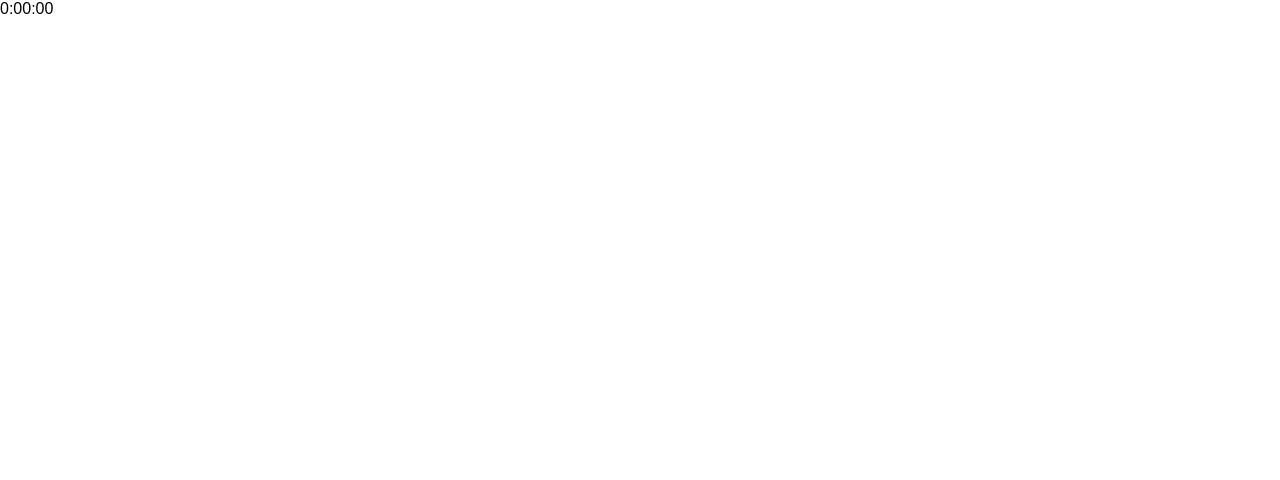
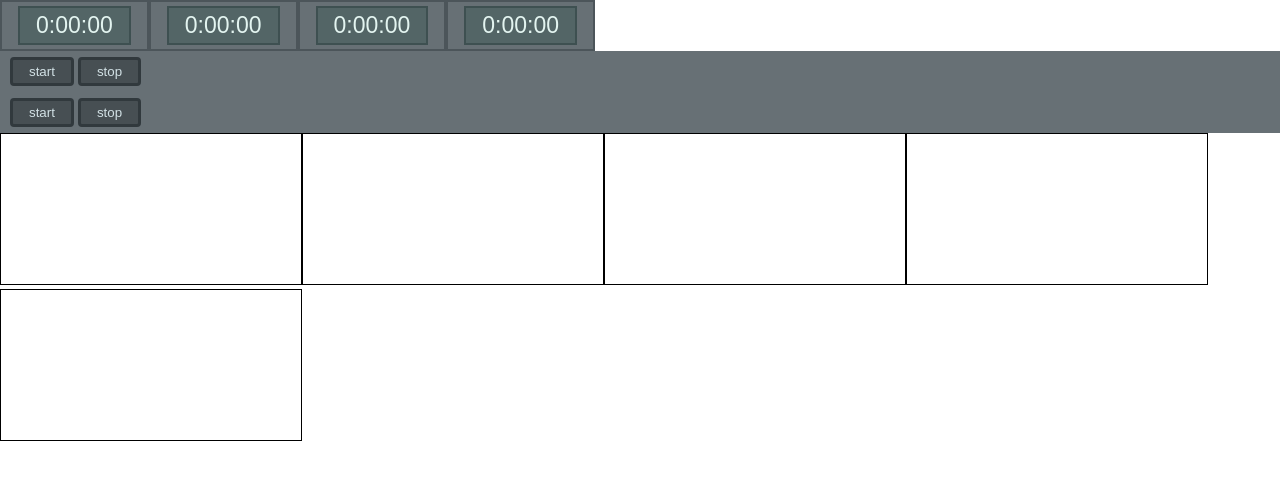
Before and after one commit to ZehCnaS34/bmw, a React (Create React App) app: page / in a window 1280 px wide. Shown: the top 480 px of the page. Built offline with nearby package versions, Linux system fonts and the light colour scheme.

Commit message:
Timelines, Tickers, Controls

```diff
--- a/public/index.html
+++ b/public/index.html
@@ -19,7 +19,7 @@
       work correctly both with client-side routing and a non-root public URL.
       Learn how to configure a non-root public URL by running `npm run build`.
     -->
-    <title>React App</title>
+    <title>BMW</title>
   </head>
   <body>
     <noscript>
--- a/src/App.js
+++ b/src/App.js
@@ -1,17 +1,24 @@
 import React, { Component } from 'react';
-import { connect } from 'react-redux';
 
 import Timer from './containers/Timer';
-
-// const T = connect(mapStateToProps, mapDispatchToProps)(TT);
+import PlaybackControl from './containers/PlaybackControl';
+import Timeline from './containers/Timeline';
 
 class App extends Component {
   render() {
     return (
       <div className="App">
         <Timer/>
-        {/* <PlayControl /> */}
-        {/* <ChannelRack /> */}
+        <Timer/>
+        <Timer/>
+        <Timer/>
+        <PlaybackControl />
+        <PlaybackControl />
+        <Timeline />
+        <Timeline />
+        <Timeline />
+        <Timeline />
+        <Timeline />
       </div>
     );
   }
--- a/src/actions/index.js
+++ b/src/actions/index.js
@@ -19,5 +19,6 @@ export const resetTime = () => ({
 
 export const stopTime = () => {
     clearInterval(timer);
-    return { type: 'START_TIME' }
+    return { type: 'STOP_TIME' }
 }
+window.stopTime = stopTime;
--- /dev/null
+++ b/src/components/PlaybackControl.css
@@ -0,0 +1,27 @@
+.playback-control div {
+    padding: 4px 8px;
+    background: #677075;
+}
+
+.playback-control button {
+    background: #474F53;
+    color: #D2E1E5;
+    display: inline-block;
+    border: 3px solid #31393D;
+    margin: 2px;
+    padding: 4px 16px;
+    border-radius: 4px;
+}
+
+.playback-control button:first {
+    border-top-left-radius: 15px;
+    border-bottom-left-radius: 15px;
+}
+
+.playback-control button.active {
+    background: #333B40;
+    color: #BAF35A;
+    display: inline-block;
+    border: 3px solid #252D32;
+    padding: 4px 16px;
+}
--- /dev/null
+++ b/src/components/PlaybackControl.js
@@ -0,0 +1,18 @@
+import React from 'react';
+import './PlaybackControl.css';
+import { PassThrough } from 'stream';
+
+const PlaybackControl = ({ startTime, stopTime, paused }) => {
+    return (
+        <div className="playback-control">
+            <div>
+                <button
+                    className={paused ? '' : 'active'}
+                    onClick={paused ? startTime : stopTime}>{paused ? 'start' : 'pause'}</button>
+                <button onClick={stopTime}>stop</button>
+            </div>
+        </div>
+    );
+}
+
+export default PlaybackControl;
--- a/src/components/Timeline.js
+++ b/src/components/Timeline.js
@@ -1,4 +1,27 @@
 import React from 'react';
 
 class Timeline extends React.Component {
+
+    constructor() {
+        super();
+        this.state = {ready: false};
+    }
+
+    draw(canvas) {
+        this.canvas = canvas;
+    }
+
+    render() {
+        if (typeof this.canvas !== 'undefined') {
+            let x = (this.props.time / 60 * this.canvas.width) % this.canvas.width;
+            const ctx = this.canvas.getContext('2d');
+            ctx.fillStyle = '#34444E';
+            ctx.fillRect(0, 0, this.canvas.width, this.canvas.height);
+            ctx.fillStyle = 'white';
+            ctx.fillRect(x, 0, 1, this.canvas.height);
+        }
+        return <canvas ref={this.draw.bind(this)} style={{ border: '1px solid black' }} />
+    }
 }
+
+export default Timeline;
--- /dev/null
+++ b/src/components/Timer.css
@@ -0,0 +1,15 @@
+.timer {
+    padding: 4px 16px;
+    background: #677075;
+    display: inline-block;
+    border: 2px solid #4C555A;
+}
+
+.timer div {
+    background: #536566;
+    color: #E3F4F0;
+    display: inline-block;
+    border: 2px solid #3E5051;
+    font-size: 23px;
+    padding: 4px 16px;
+}
--- a/src/components/Timer.js
+++ b/src/components/Timer.js
@@ -1,28 +1,16 @@
 import React from 'react';
-// import PropTypes from 'prop-types';
+import './Timer.css';
 
-class Timer extends React.Component {
-
-    componentDidMount() {
-        // if (!this.props.paused) {
-        //     this.loop = setInterval(this.props.onUpdate, 10);
-        // }
-    }
-
-    componentWillUnmount() {
-        // clearInterval(this.loop);
-    }
-
-    render() {
-        const { minutes, seconds, milliseconds } = this.props;
-        return (
+const Timer = ({ minutes, seconds, milliseconds, paused }) => {
+    return (
+        <div className="timer">
             <div>
-                <span>{minutes.toString()}</span>:
+                <span className="wide-pad">{minutes.toString()}</span>:
                 <span>{seconds.toString().padStart(2, '0')}</span>:
                 <span>{milliseconds.toString().padStart(2, '0')}</span>
             </div>
-        );
-    }
+        </div>
+    );
 }
 
 export default Timer;
--- /dev/null
+++ b/src/containers/PlaybackControl.js
@@ -0,0 +1,13 @@
+import { connect } from 'react-redux';
+import { startTime, stopTime } from '../actions';
+import PlaybackControl from '../components/PlaybackControl';
+
+export default connect(
+    ({ playback }) => {
+        return { paused: playback.paused };
+    },
+    dispatch => ({
+        stopTime: () => dispatch(stopTime()),
+        startTime: () => dispatch(startTime())
+    })
+)(PlaybackControl)
--- /dev/null
+++ b/src/containers/Timeline.js
@@ -0,0 +1,10 @@
+import { connect } from 'react-redux';
+// import { tickTime, startTime } from '../actions';
+import Timeline from '../components/Timeline';
+
+export default connect(
+    ({ playback }) => {
+        return { time: playback.time, paused: playback.paused };
+    },
+    dispatch => ({})
+)(Timeline)
--- a/src/containers/Timer.js
+++ b/src/containers/Timer.js
@@ -2,15 +2,8 @@ import { connect } from 'react-redux';
 import { tickTime, startTime } from '../actions';
 import Timer from '../components/Timer';
 
-
-const getTime = (playbackTime, filter) => {
-    switch (filter) {
-        default: return playbackTime
-    }
-}
-
 export default connect(
-    ({playback}) => {
+    ({ playback }) => {
         let frac = playback.time / 60, minutes, seconds, milliseconds;
         minutes = parseInt(frac, 10);
         seconds = ((frac - minutes) * 60)
--- a/src/reducers/index.js
+++ b/src/reducers/index.js
@@ -10,18 +10,18 @@ function playback(state = playbackInitalState, action) {
     switch (action.type) {
         case 'START_TIME':
             TIME.start();
-            break;
+            return {...state, time: TIME.current, paused: false};
         case 'RESET_TIME':
             TIME.reset();
-            break;
+            return {...state, time: TIME.current};
         case 'STOP_TIME':
             TIME.stop();
-            break;
+            return {...state, time: TIME.current, paused: true};
         case 'TICK_TIME':
+            return {...state, time: TIME.current, paused: false};
         default:
-            return {...state, time: TIME.current};
+            return state;
     }
-    return state;
 }
 
 export default combineReducers({
```
